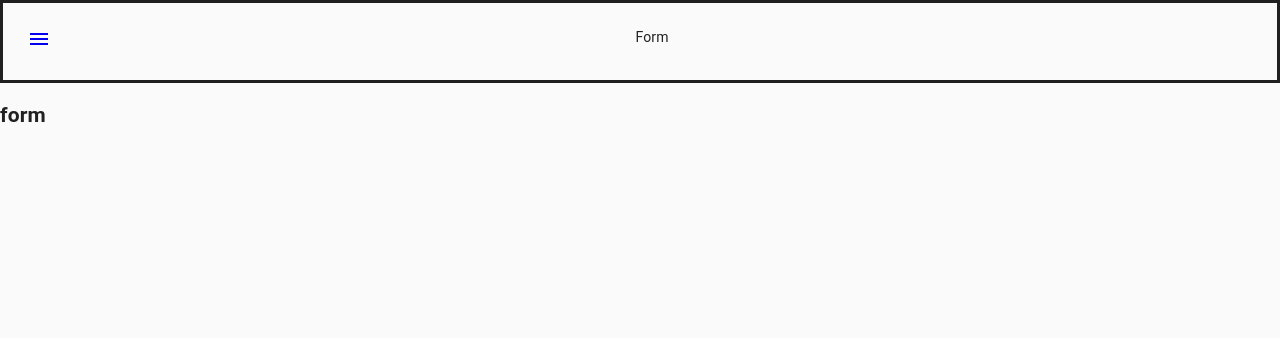
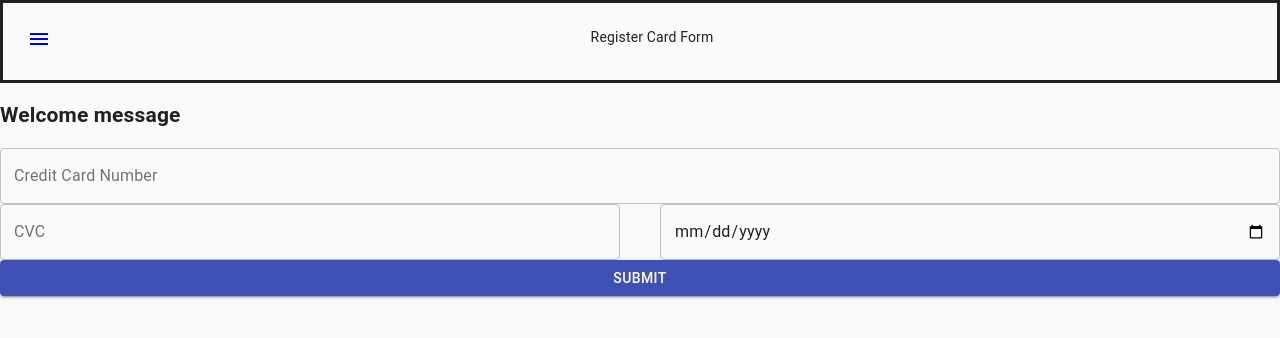
Before and after one commit to AmberCui1995/ASB_front_end, a React (Create React App) app: page /register-card-form in a window 1280 px wide. Shown: the top 338 px of the page. Built offline with nearby package versions, Linux system fonts and the light colour scheme.

Commit message:
add form with validation

```diff
--- a/package.json
+++ b/package.json
@@ -12,12 +12,14 @@
     "@types/node": "^12.0.0",
     "@types/react": "^17.0.0",
     "@types/react-router-dom": "^5.1.8",
+    "formik": "^2.2.9",
     "react": "^17.0.2",
     "react-dom": "^17.0.2",
     "react-router-dom": "^5.2.0",
     "react-scripts": "4.0.3",
     "typescript": "^4.1.2",
-    "web-vitals": "^1.0.1"
+    "web-vitals": "^1.0.1",
+    "yup": "^0.32.9"
   },
   "scripts": {
     "start": "react-scripts start",
--- a/src/features/RegisterCardForm.tsx
+++ b/src/features/RegisterCardForm.tsx
@@ -1,9 +1,35 @@
+import { Link } from "react-router-dom";
+import Grid from "@material-ui/core/Grid";
 import MenuIcon from "@material-ui/icons/Menu";
-import { Link } from "react-router-dom";
+import { useFormik } from "formik";
+import * as yup from "yup";
+import Button from "@material-ui/core/Button";
+import TextField from "@material-ui/core/TextField";
 
 import AppBar from "../components/AppBar";
 
+const validationSchema = yup.object().shape({
+    creditCardNumber: yup
+        .number()
+        .required("Credit Card Number is required")
+        .positive()
+        .integer(),
+    cvc: yup.number().required().positive().integer(),
+    expiry: yup.date().required(),
+});
+
 const RegisterCardForm = () => {
+    const formik = useFormik({
+        initialValues: {
+            creditCardNumber: "",
+            cvc: "",
+            expiry: "",
+        },
+        validationSchema: validationSchema,
+        onSubmit: (values) => {
+            console.log(values);
+        },
+    });
 
     const Icon = () => {
         return (
@@ -12,15 +38,83 @@ const RegisterCardForm = () => {
             </Link>
         );
     };
+    return (
+        <div >
+            <AppBar icon={<Icon />} title="Register Card Form" />
+            <div>
+                <div
 
-    return (<div>
-        <AppBar icon={< Icon />} title="Form" />
-        <div>
-
-            <h2>form</h2>
+                >
+                    <h2>Welcome message</h2>
+                </div>
+                <div >
+                    <form
+                        onSubmit={formik.handleSubmit}
+                    >
+                        <div
+                        >
+                            <Grid container justifyContent="space-around" direction="column">
+                                <TextField
+                                    variant="outlined"
+                                    fullWidth
+                                    id="creditCardNumber"
+                                    name="creditCardNumber"
+                                    label="Credit Card Number"
+                                    value={formik.values.creditCardNumber}
+                                    onChange={formik.handleChange}
+                                    error={
+                                        formik.touched.creditCardNumber &&
+                                        Boolean(formik.errors.creditCardNumber)
+                                    }
+                                    helperText={
+                                        formik.touched.creditCardNumber &&
+                                        formik.errors.creditCardNumber
+                                    }
+                                />
+                            </Grid>
+                            <Grid container justifyContent="space-between" spacing={5}>
+                                <Grid item xs={12} sm={6}>
+                                    <TextField
+                                        fullWidth
+                                        variant="outlined"
+                                        id="cvc"
+                                        name="cvc"
+                                        label="CVC"
+                                        value={formik.values.cvc}
+                                        onChange={formik.handleChange}
+                                        error={formik.touched.cvc && Boolean(formik.errors.cvc)}
+                                        helperText={formik.touched.cvc && formik.errors.cvc}
+                                    />
+                                </Grid>
+                                <Grid item xs={12} sm={6}>
+                                    <TextField
+                                        fullWidth
+                                        variant="outlined"
+                                        id="expiry"
+                                        type="date"
+                                        value={formik.values.expiry}
+                                        onChange={formik.handleChange}
+                                        error={
+                                            formik.touched.expiry && Boolean(formik.errors.expiry)
+                                        }
+                                        helperText={formik.touched.expiry && formik.errors.expiry}
+                                    />
+                                </Grid>
+                            </Grid>
+                            <Button
+                                color="primary"
+                                variant="contained"
+                                fullWidth
+                                type="submit"
+                            >
+                                Submit
+                            </Button>
+                        </div>
+                    </form>
+                </div>
+            </div>
         </div>
-    </div>);
-}
-    ;
+    );
+};
 
 export default RegisterCardForm;
```
Also changed, not shown: 1 other file (tests, documents, lock files or other folders).
